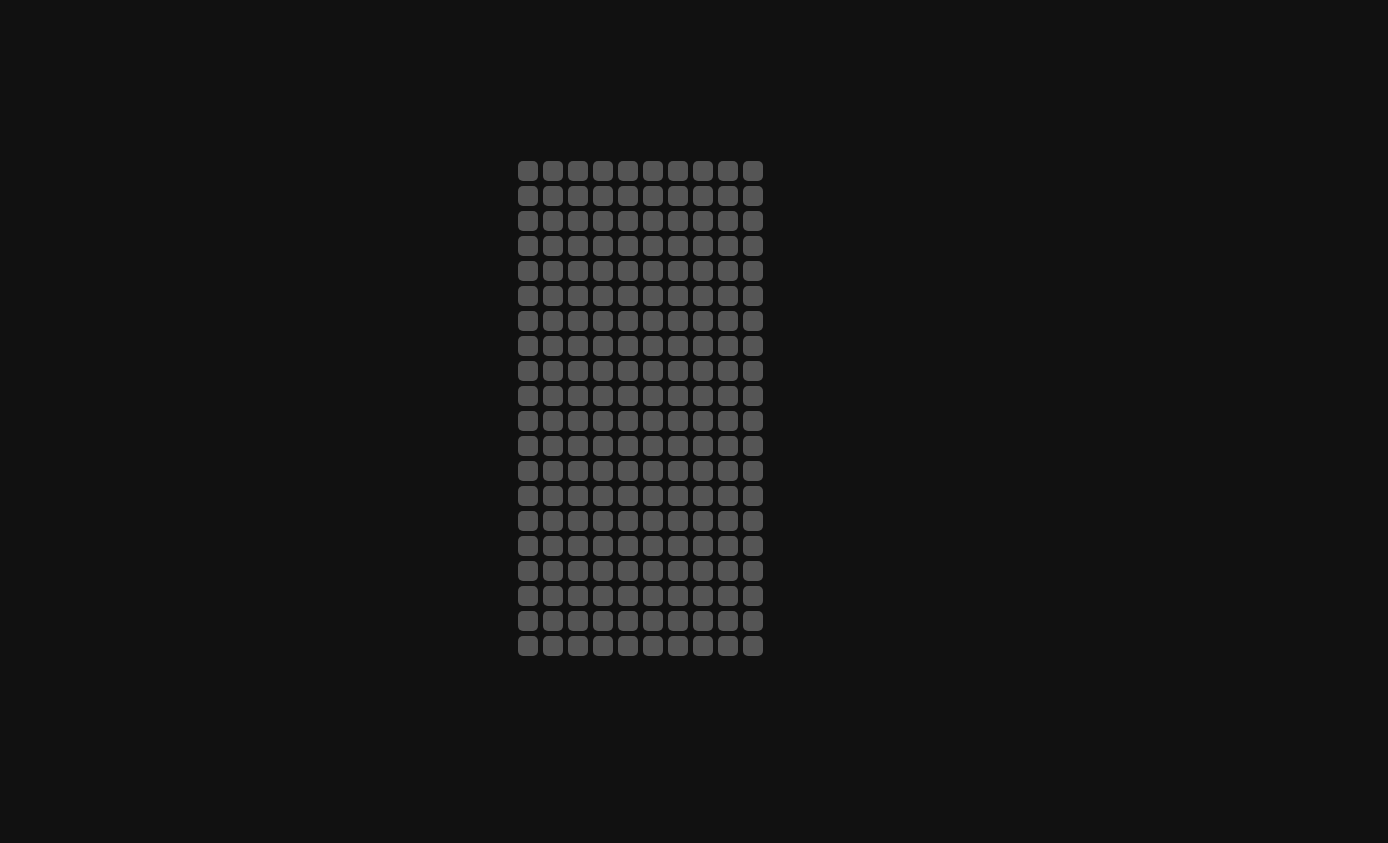
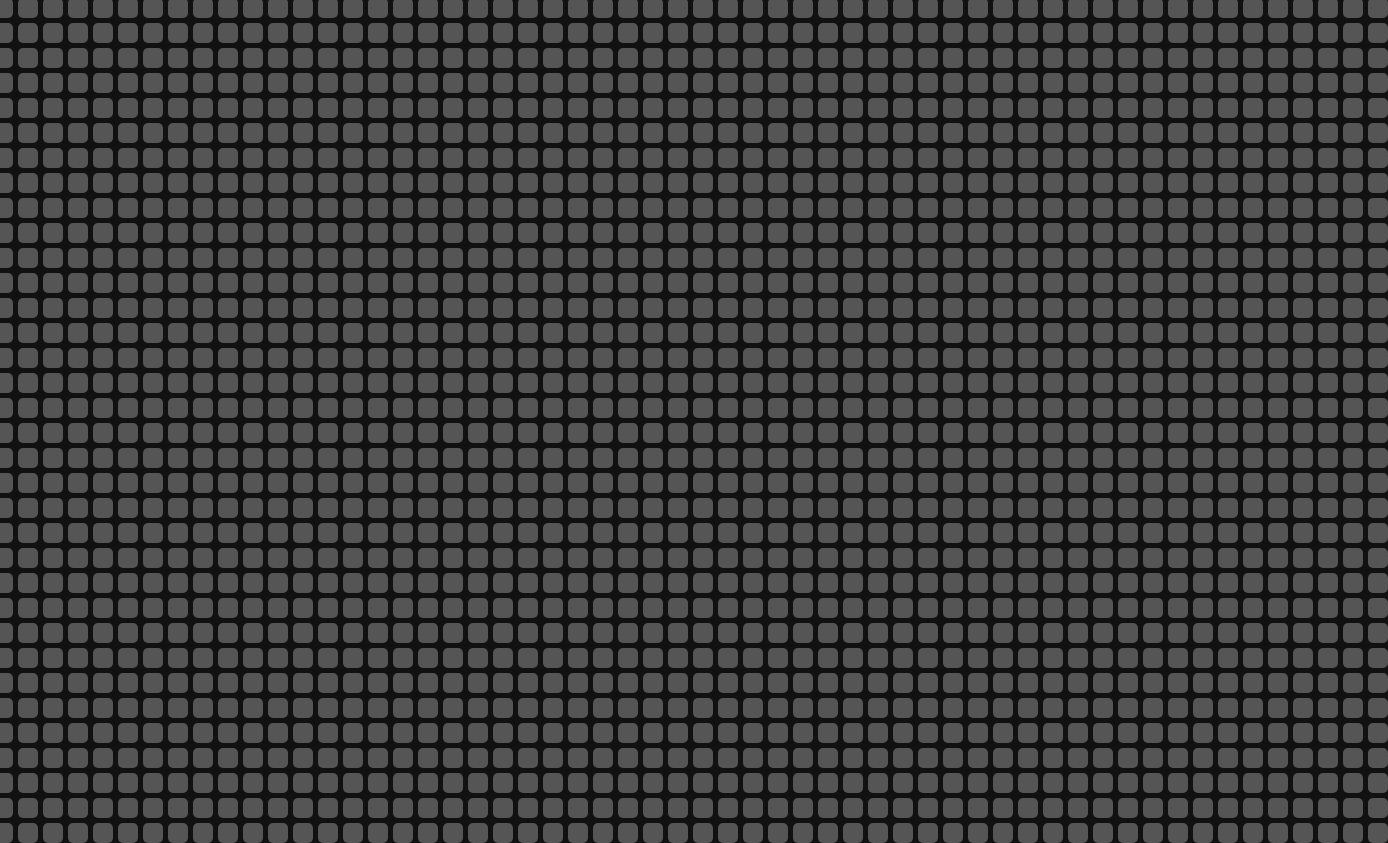
Before and after one commit to mattpetts/lightboard, a plain HTML site: page index.html in a window 1280 px wide. Shown: the whole page, 1388 px wide, since content can reach past the window. Before the commit the page ends 816 px from the top, so only its background shows below. Drawn offline with Linux system fonts and the light colour scheme.

Commit message:
add dynamic grid sizing and type checking

```diff
--- a/index.html
+++ b/index.html
@@ -14,6 +14,6 @@
 </body>
 <script src="./scripts.js"></script>
 <script>
-    new LightBoard( 'lightboard', 200 )
+    new LightBoard( 'lightboard', { columns: 60, rows: 35 } )
 </script>
 </html>
--- a/scripts.js
+++ b/scripts.js
@@ -1,14 +1,21 @@
 class LightBoard {
 	constructor(
 		container,
-		tiles = 200,
+		gridDimensions = {
+			columns: 10,
+			rows: 20
+		},
 		backgroundHexCodes = [ '#0FF0FC', '#BC13FE', '#BA2BE2', '#FF3131', '#FF5E00' ]
 	) {
+		this.#validateConfig( container, 'string' );
+		this.#validateConfig( backgroundHexCodes, 'object' );
+		this.#validateConfig( gridDimensions, 'object' );
+
 		this.container = container;
-		this.tiles = tiles;
+		this.tiles = gridDimensions.columns * gridDimensions.rows;
 		this.hoverTimeout = 1000;
-		this.backgrounds = backgroundHexCodes
-		;
+		this.backgrounds = backgroundHexCodes;
+		this.gridDimensions = gridDimensions;
 
 		if ( container ) {
 			this.mountGridToContainer();
@@ -20,10 +27,18 @@ class LightBoard {
 		const gridItems = this.#generateGridItems( this.tiles );
 
 		if ( container ) {
+			console.log(this.gridDimensions.columns)
+			container.style.gridTemplateColumns = `repeat(${ this.gridDimensions.columns }, auto)`;
 			gridItems.forEach( item => container.appendChild( item ) );
 			this.#attachListeners( gridItems );
 		} else {
 			throw new Error( `The container ${ this.container } doesn't exist` );
+		}
+	}
+
+	#validateConfig( param, type ) {
+		if ( typeof param !== type ) {
+			throw new TypeError( `The parameter ${ param } must be of type ${ type }` );
 		}
 	}
 
--- a/style.css
+++ b/style.css
@@ -8,7 +8,6 @@ body {
 
 .grid {
     display: grid;
-    grid-template-columns: repeat(10, auto);
     column-gap: 5px;
     row-gap: 5px;
 }
```
